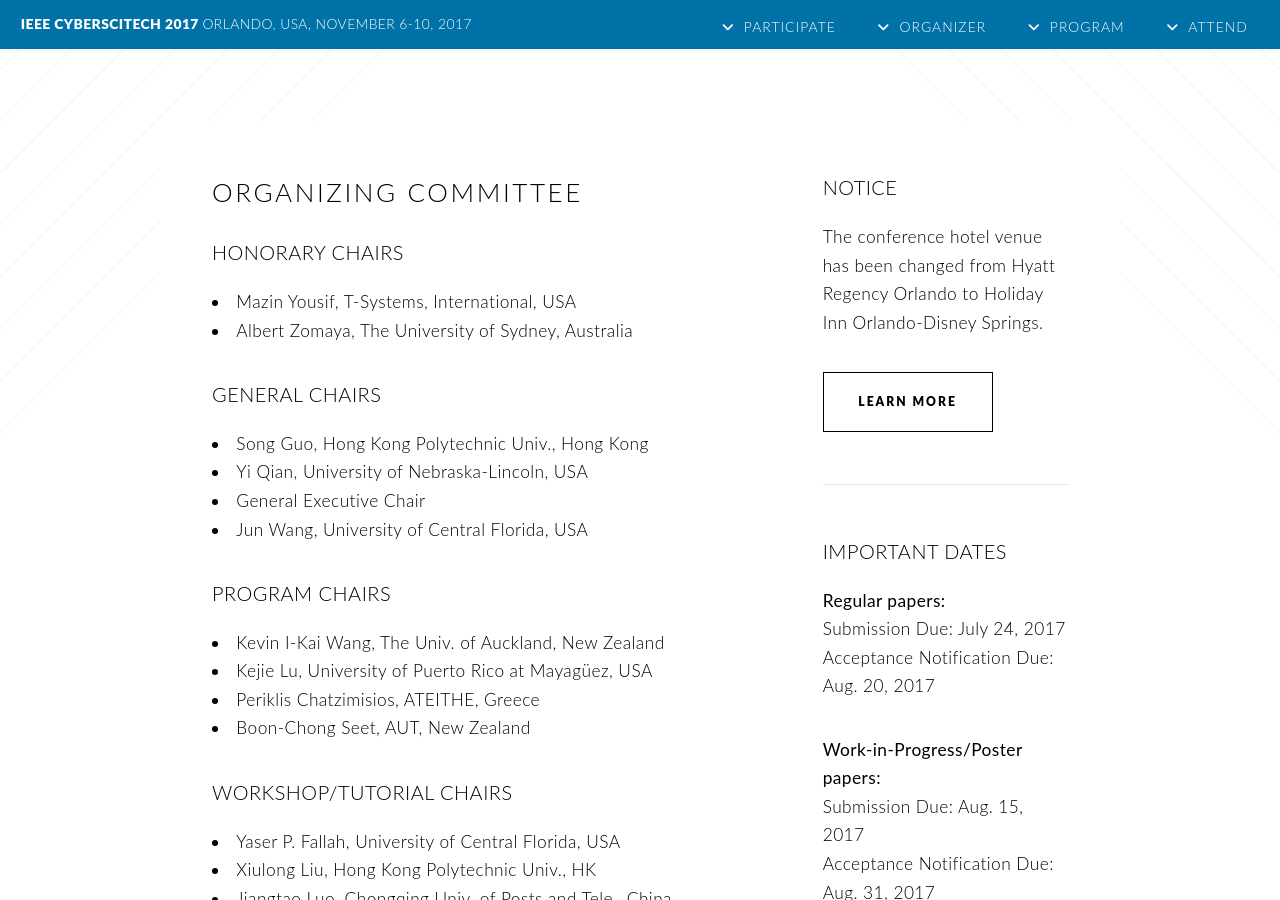
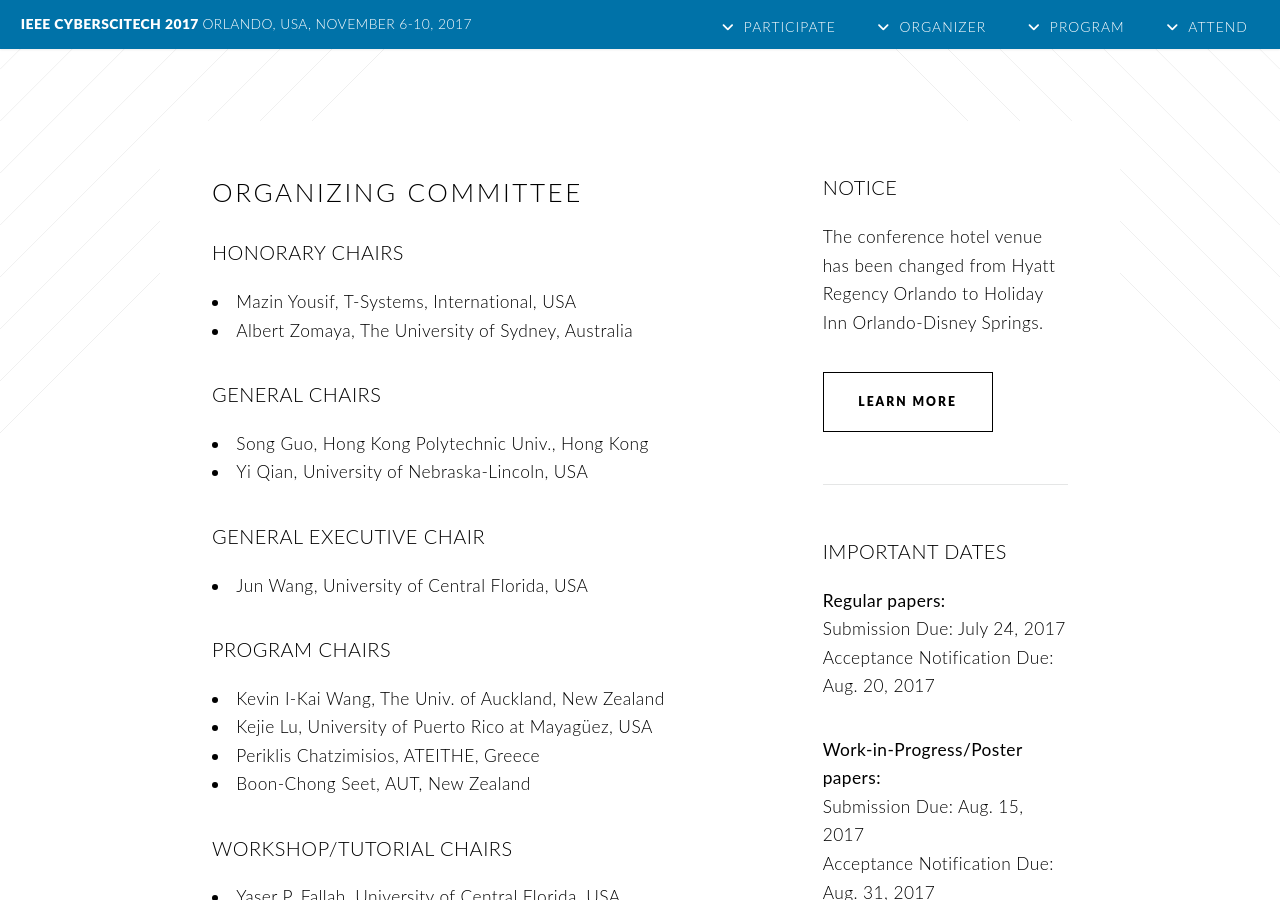
Before and after one commit to cyber-science/2017, a Jekyll site: the page built from organization.md, in a window 1280 px wide and 900 px high. Built offline with Jekyll 4.4.1, drawn with Linux system fonts in a browser that asks for light colours; nearby versions of some CDN libraries.

Commit message:
fix format

```diff
--- a/organization.md
+++ b/organization.md
@@ -14,7 +14,9 @@ title: Organization
 
 - Song Guo, Hong Kong Polytechnic Univ., Hong Kong
 - Yi Qian, University of Nebraska-Lincoln, USA
-- General Executive Chair
+
+### General Executive Chair
+
 - Jun Wang, University of Central Florida, USA
 
 ### Program Chairs
```
